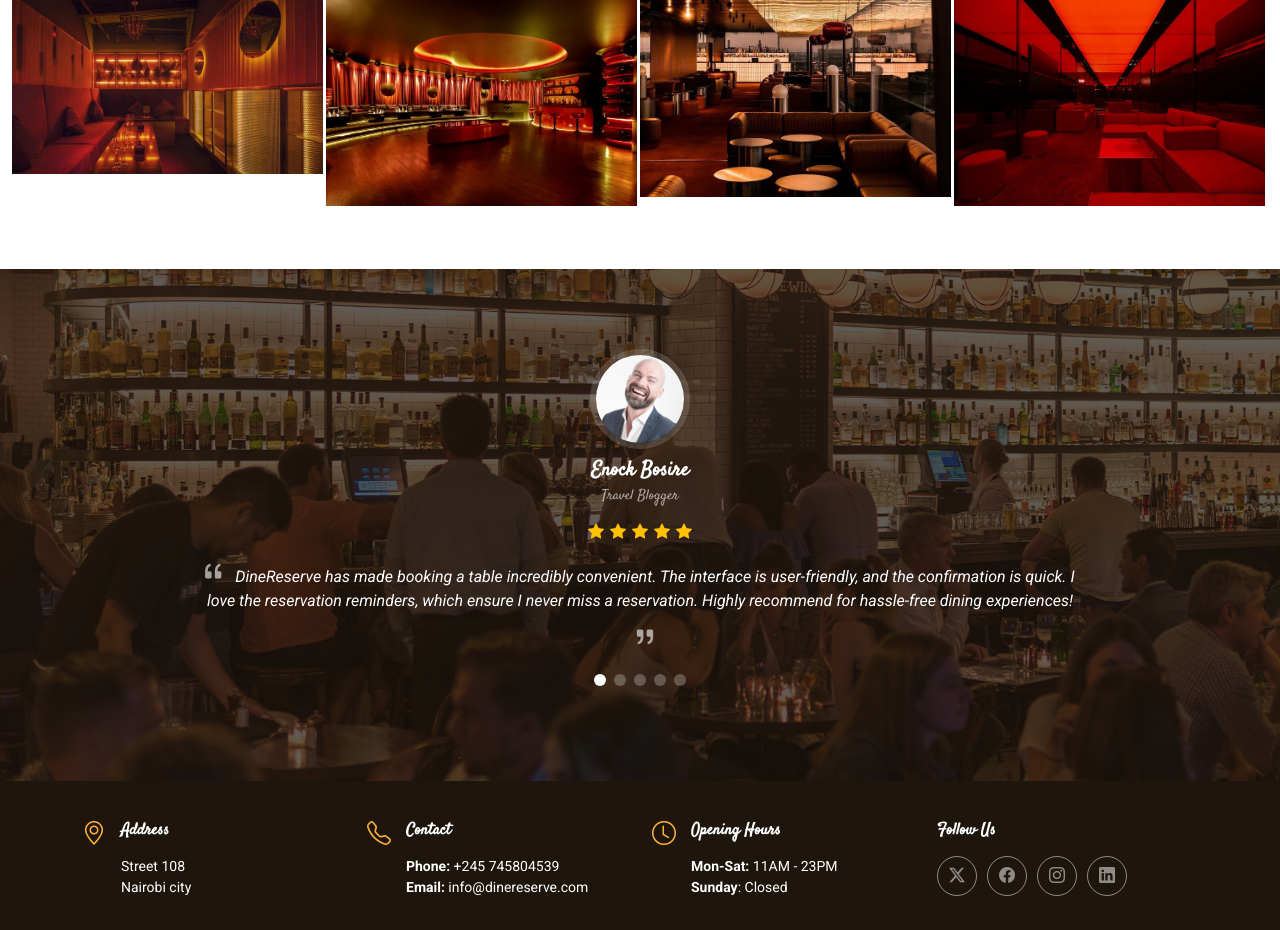
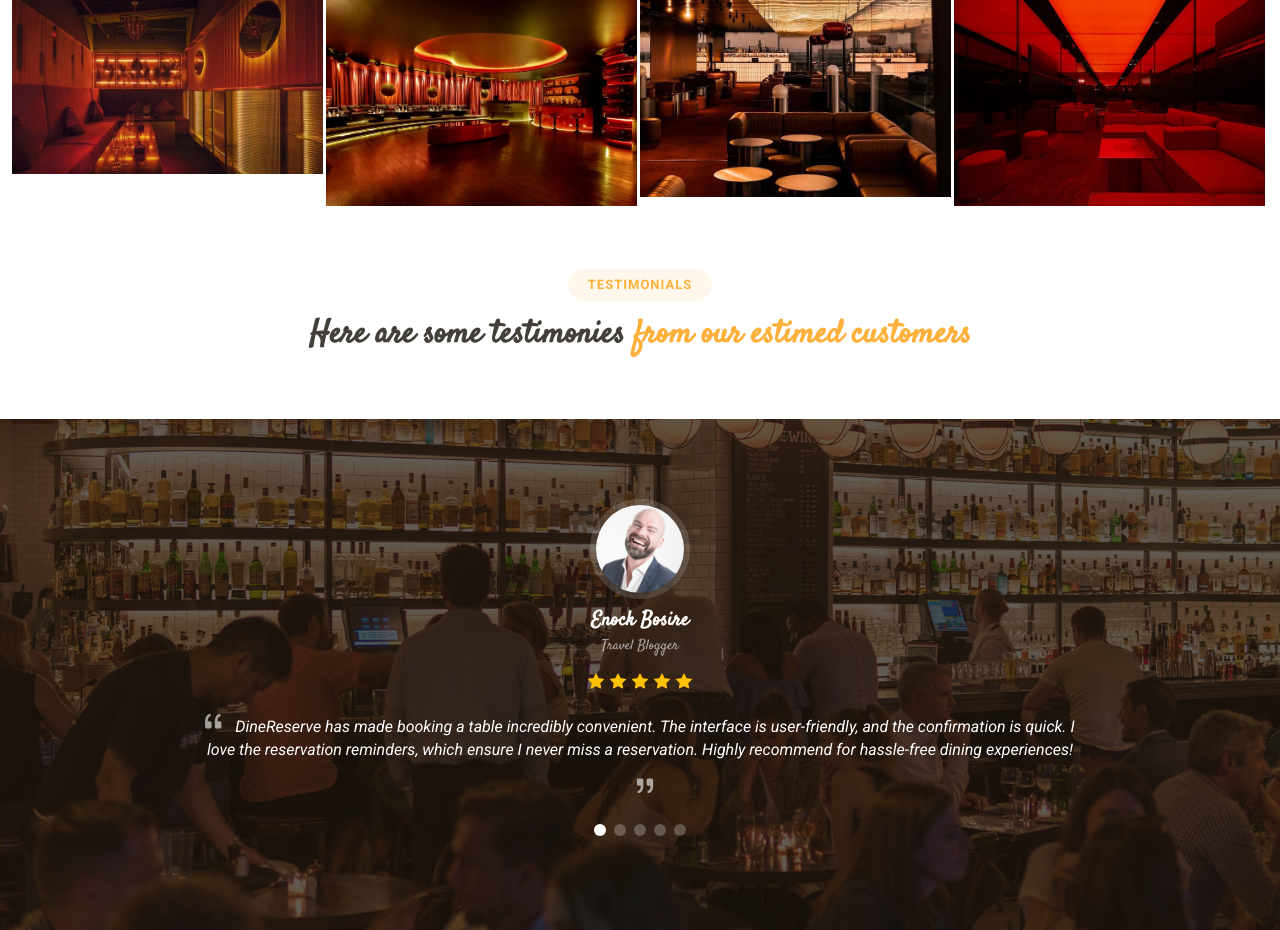
Before and after one commit to Lervez5/DineReserve, a Django app: page /gallery/ in a window 1280 px wide. Shown: the part 421-1351 px from the top of the page. Run offline with Django 5.2, Linux system fonts and the light colour scheme; parts of the project's set-up code (start-up, migrations or seed data) failed here and were passed over; some libraries are stand-ins or nearby versions.

Commit message:
Few changes

```diff
--- a/templates/gallery.html
+++ b/templates/gallery.html
@@ -87,6 +87,13 @@
 
     </section>
     <!-- /Gallery Section -->
+
+
+        <!-- Section Title -->
+        <div class="container section-title" data-aos="fade-up">
+          <h2>Testimonials</h2>
+          <div><span>Here are some testimonies </span> <span class="description-title">from our estimed customers</span></div>
+        </div><!-- End Section Title -->
 
      <!-- Testimonials Section -->
     <section id="testimonials" class="testimonials section dark-background">
```
